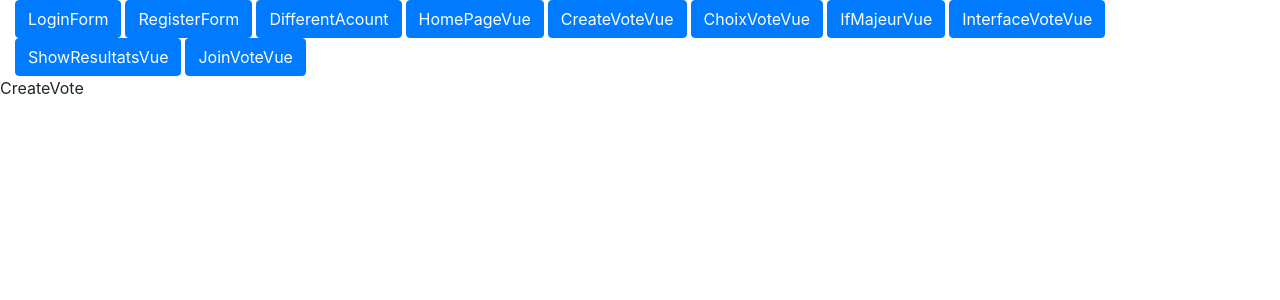
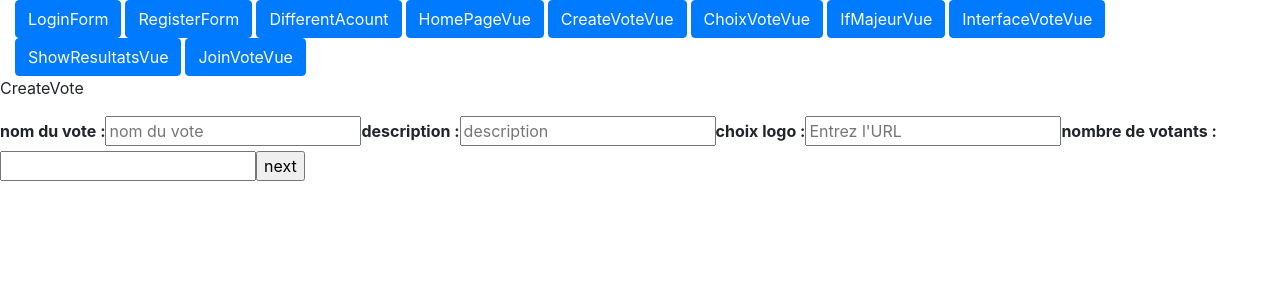
Before and after one commit to Aabzyx/SoftEng_ESILV_A4, a Vue app in the folder code/Frontend/: page /CreateVoteVue in a window 1280 px wide. Shown: the top 300 px of the page. Built offline with nearby package versions, Linux system fonts and the light colour scheme; the HTML template or start-up script is replaced by a standard one.

Commit message:
Update CreateVote.vue
Form pour createVote bien basique

```diff
--- a/code/Frontend/src/components/CreateVote.vue
+++ b/code/Frontend/src/components/CreateVote.vue
@@ -1,5 +1,16 @@
 <template>
   <p>CreateVote</p>
+  <div>
+    <label><b>nom du vote :</b></label>
+    <input name="nomVote" placeholder="nom du vote" v-model="text">
+    <label><b>description :</b></label>
+    <input name="description" placeholder="description" v-model="textarea">
+    <label><b>choix logo :</b></label>
+    <input name="logoVote" placeholder="Entrez l'URL" v-model="text">
+    <label><b>nombre de votants :</b></label>
+    <input name="nombreVotants" type="number">
+    <input type="submit" value="next" v-on:click="continueVote()">
+  </div>
 </template>
 
 <script>
```
